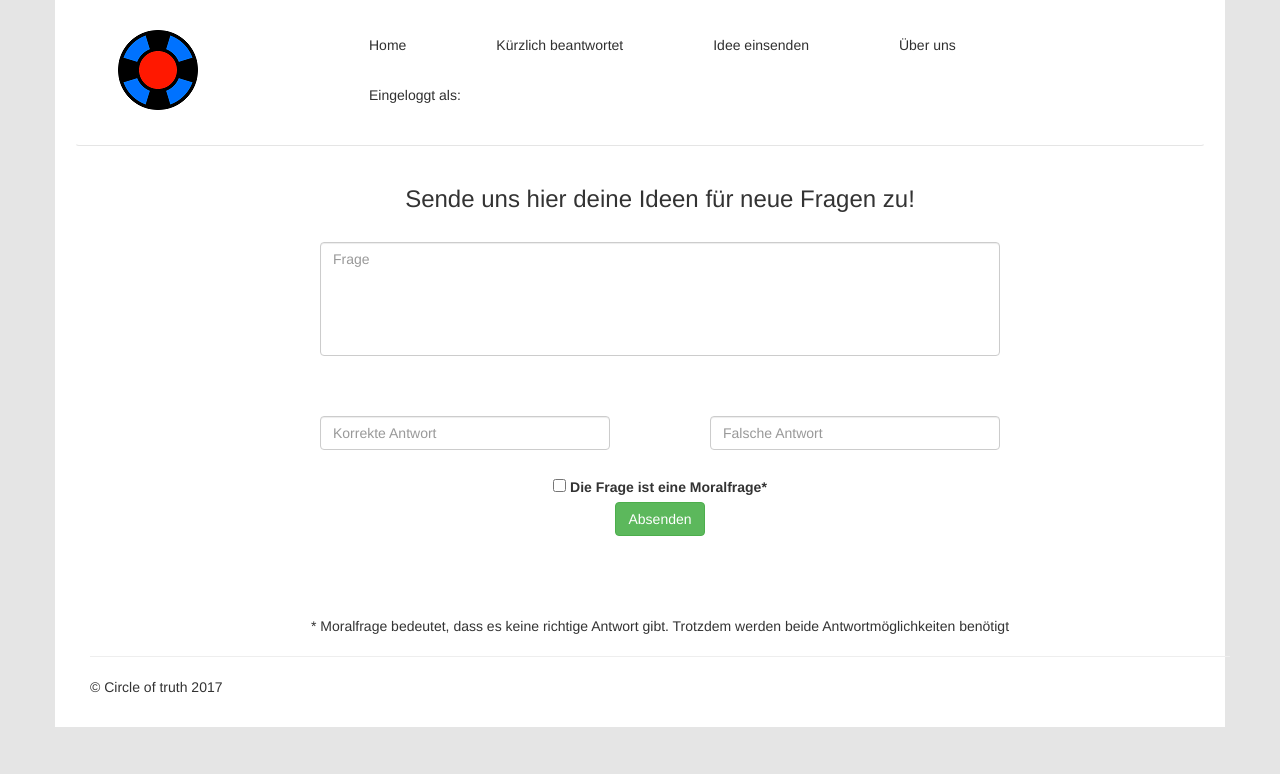
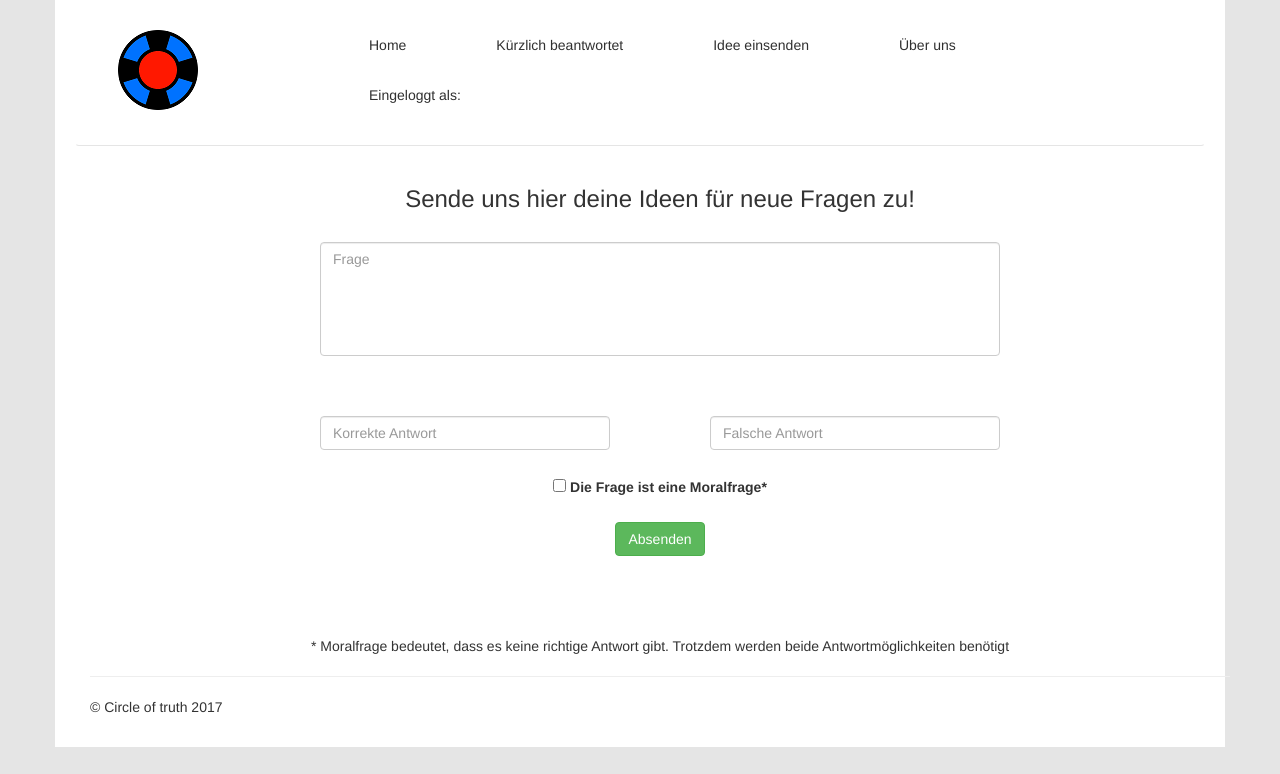
Before and after one commit to badogluEnis/php_circleOfTruth, a PHP site: template view/submitIdea.php in a window 1280 px wide. Shown: the part 26-800 px from the top of the page. Run offline with PHP 8.4, Linux system fonts and the light colour scheme; the template is opened without the code that fills it, so the values that code supplies are empty; some libraries are stand-ins or nearby versions; some web fonts are replaced.

Commit message:
Last Design changes at SubmitIdea. Added Repositories.

```diff
--- a/public/css/style.css
+++ b/public/css/style.css
@@ -142,3 +142,7 @@ h3 {
 .abstand {
 	margin-bottom: 25px;
 }
+
+.submit button {
+	margin-top: 20px;
+}
--- a/view/submitIdea.php
+++ b/view/submitIdea.php
@@ -20,10 +20,12 @@
         <label>
           <input type="checkbox"> Die Frage ist eine Moralfrage*
         </label>
-<div>
-  <button type="submit" class="btn btn-success">Absenden</button>
-</div>
-  <p class ="radio">* Moralfrage bedeutet, dass es keine richtige Antwort gibt. Trotzdem werden beide Antwortm&oumlglichkeiten ben&oumltigt</p>
+
+      <div class ="submit">
+        <button type="submit" class="btn btn-success">Absenden</button>
+      </div>
+
+      <p class ="radio">* Moralfrage bedeutet, dass es keine richtige Antwort gibt. Trotzdem werden beide Antwortm&oumlglichkeiten ben&oumltigt</p>
 
 </div>
 
```
Also changed, not shown: 4 other files.
